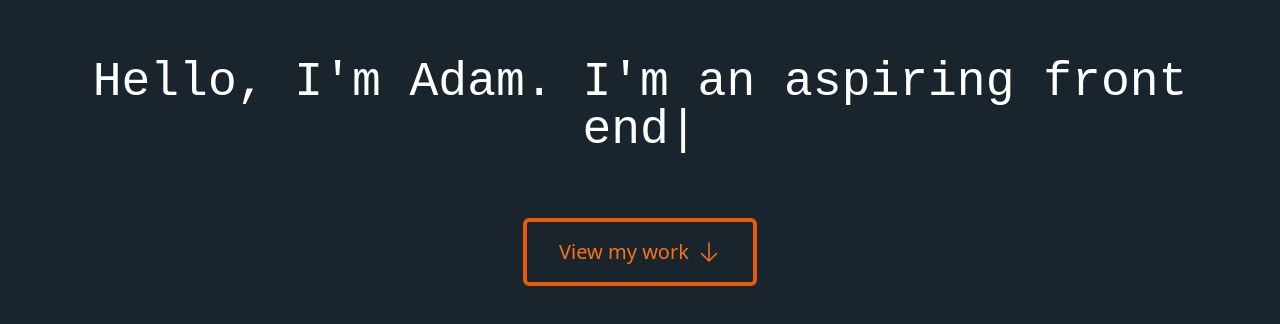
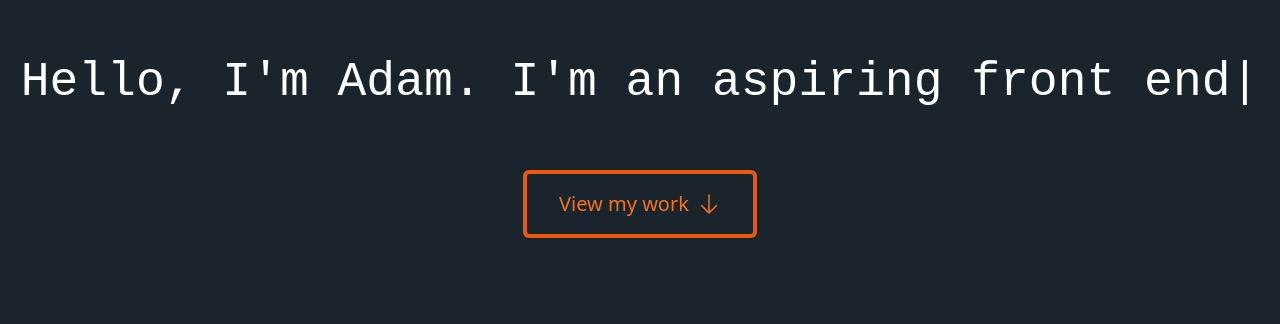
Before and after one commit to adenton50/Portfolio, a React (Vite) app: page / in a window 1280 px wide. Shown: the part 326-650 px from the top of the page. Built offline with nearby package versions, Linux system fonts and the light colour scheme.

Commit message:
change px and mt

```diff
--- a/src/Welcome.jsx
+++ b/src/Welcome.jsx
@@ -3,7 +3,7 @@ import Title from "./Title";
 
 export default function Welcome({ setCurrentSection }) {
   return (
-    <div className="flex flex-col justify-center items-center mx-auto mt-64 md:mt-96 px-8">
+    <div className="flex flex-col justify-center items-center mx-auto mt-56 md:mt-96 px-4">
       <Title />
       <button
         type="button"
```
